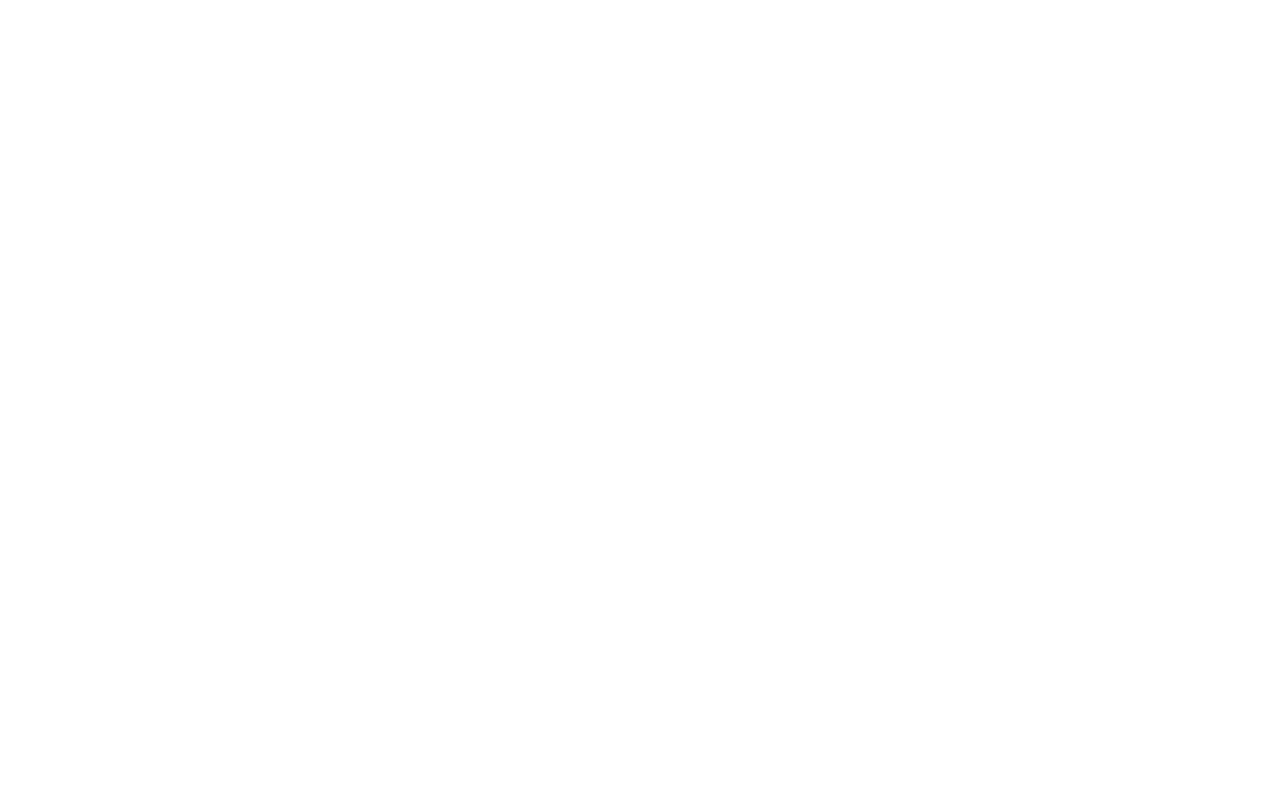
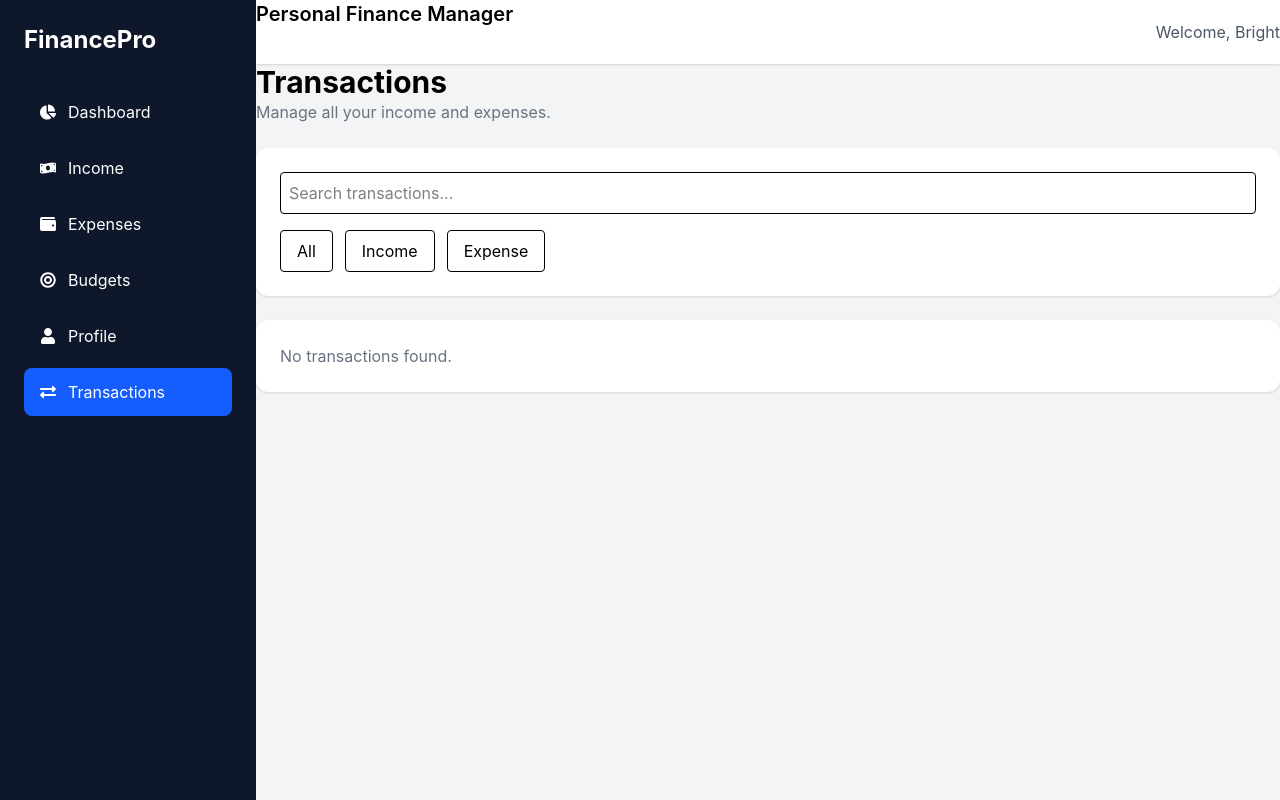
Before and after one commit to ngalandebright-alt/personal-finance-manager, a React (Vite) app in the folder client/: page /transactions in a window 1280 px wide. Before the commit this address had no page. Built offline with nearby package versions, Linux system fonts and the light colour scheme.

Commit message:
Add transactions page with search and filters

```diff
--- a/client/src/App.tsx
+++ b/client/src/App.tsx
@@ -7,6 +7,7 @@
 import Expenses from "./pages/Expenses/Expenses";
 import Budgets from "./pages/Budgets/Budgets";
 import Profile from "./pages/Profile/Profile";
+import Transactions from "./pages/Transactions";
 
 
 export default function App() {
@@ -19,6 +20,8 @@
         <Route path="/expenses" element={<Expenses/>}/>
         <Route path="/budgets" element={<Budgets />} />
         <Route path="/profile" element={<Profile />} />
+        <Route path="/transactions" element={<Transactions/>}/>
+
 
         </Route>
        </Routes>
--- a/client/src/components/layout/Sidebar.tsx
+++ b/client/src/components/layout/Sidebar.tsx
@@ -5,6 +5,7 @@
     FaWallet,
     FaBullseye,
     FaUser,
+    FaExchangeAlt,
 } from "react-icons/fa";
 
 const links = [
@@ -13,6 +14,7 @@
     { name: "Expenses", path: "/expenses", icon: <FaWallet /> },
     { name: "Budgets", path: "/budgets", icon: <FaBullseye /> },
     { name: "Profile", path: "/profile", icon: <FaUser /> },
+    { name: "Transactions", path: "/transactions", icon: <FaExchangeAlt/>},
 ];
 
 export default function Sidebar() {
--- /dev/null
+++ b/client/src/pages/Transactions.tsx
@@ -0,0 +1,182 @@
+import {useContext,useState } from "react";
+import { TransactionContext } from "../context/TransactionContext";
+import type { Transaction } from "../types/transaction";
+import  EditTransaction from "../components/transactions/EditTransaction";
+
+
+export default function Transactions() {
+    const context = useContext(TransactionContext);
+
+    const [search, setSearch] = useState("");
+    const [filterType, setFilterType] = useState<
+    "all" | "income" | "expense">("all");
+
+    const [selectedTransaction, setSelectedTransaction] = useState<Transaction | null>(null);
+
+    if (!context) return null;
+
+    const { transactions, deleteTransaction } = context;
+
+    const filteredTransactions = transactions
+      .filter((transaction) => {
+
+        const matchesSearch =
+          transaction.title
+           .toLowerCase()
+           .includes(search.toLowerCase()) ||
+        transaction.category
+           .toLowerCase()
+           .includes(search.toLowerCase());
+
+        const matchesType =
+           filterType === "all" ||
+           transaction.type === filterType;
+
+           return matchesSearch && matchesType;
+
+      });
+
+           return (
+
+            <div className="space-y-6">
+                <div>
+                    <h1 className="text-3xl font-bold">
+                        Transactions
+                    </h1>
+
+                    <p className="text-gray-500">
+                        Manage all your income and expenses.
+                    </p>
+                </div>
+
+                <div className="bg-white p-6 rounded-xl shadow space-y-4">
+
+                    <input
+                       className="w-full border rounded p-2"
+                       placeholder="Search transactions..."
+                       value={search}
+                       onChange={(e)=>setSearch(e.target.value)}
+                       />
+
+                       <div className="flex gap-3">
+
+                        <button
+                           onClick={()=>setFilterType("all")}
+                           className="border px-4 py-2 rounded"
+                        >
+                           All
+                        </button>
+
+                        <button
+                           onClick={()=>setFilterType("income")}
+                           className="border px-4 py-2 rounded"
+                        >
+                            Income
+                        </button>
+
+                        <button
+                           onClick={()=>setFilterType("expense")}
+                           className="border px-4 py-2 rounded"
+
+                        >
+                            Expense
+                        </button>
+
+                       </div>
+
+                </div>
+
+                <div className="bg-white rounded-xl shadow p-6">
+
+                    {filteredTransactions.length === 0 ? (
+                        <p className="text-gray-500">
+                            No transactions found.
+                        </p>
+                    ) : (
+
+                        <div className="space-y-4">
+
+                            {filteredTransactions.map((transaction)=> (
+
+                                <div
+                                   key={transaction.id}
+                                   className="flex justify-between border-b pb-3"
+                                >
+
+
+                                    <div>
+
+                                        <h3 className="font-semibold">
+                                            {transaction.title}
+                                        </h3>
+
+                                        <p className="text-gray-500 text-sm">
+                                            {transaction.category}
+                                        </p>
+
+                                    </div>
+
+                                    <div className="text-right">
+
+                                        <p
+                                          className={
+                                            transaction.type === "income"
+                                            ? "text-green-600 font-bold"
+                                            : "text-red-600 font-bold"
+                                          }
+                                        >
+                                            {transaction.type === "income"
+                                            ?"+"
+                                            :"-"}
+
+                                            ZMW {transaction.amount}
+
+                                        </p>
+
+                                        <div className="flex gap-2 mt-2">
+
+                                            <button
+                                               onClick={() =>
+                                                setSelectedTransaction(transaction)
+                                               }
+                                               className="bg-blue-600 text-white px-3 py-1 rounded"
+                                               >
+                                                Edit
+                                            </button>
+
+                                            <button
+                                               onClick={()=>
+                                                deleteTransaction(transaction.id)
+                                               }
+                                               className="bg-red-600 text-white px-3 py-1 rounded"
+                                               >
+                                               Delete
+                                            </button>
+
+                                        </div>
+
+                                    </div>
+
+                                </div>
+
+                            ))}
+
+                        </div>
+                    )}
+
+                </div>
+
+                {selectedTransaction && (
+
+                    <EditTransaction
+                       transaction={selectedTransaction}
+                       onClose={() =>
+                        setSelectedTransaction(null)
+                       }
+                    />
+                )}
+
+            </div>
+           );
+
+}
```
Also changed, not shown: client/src/components/transactions/EditTransaction.tsx (line endings or trailing spaces).
